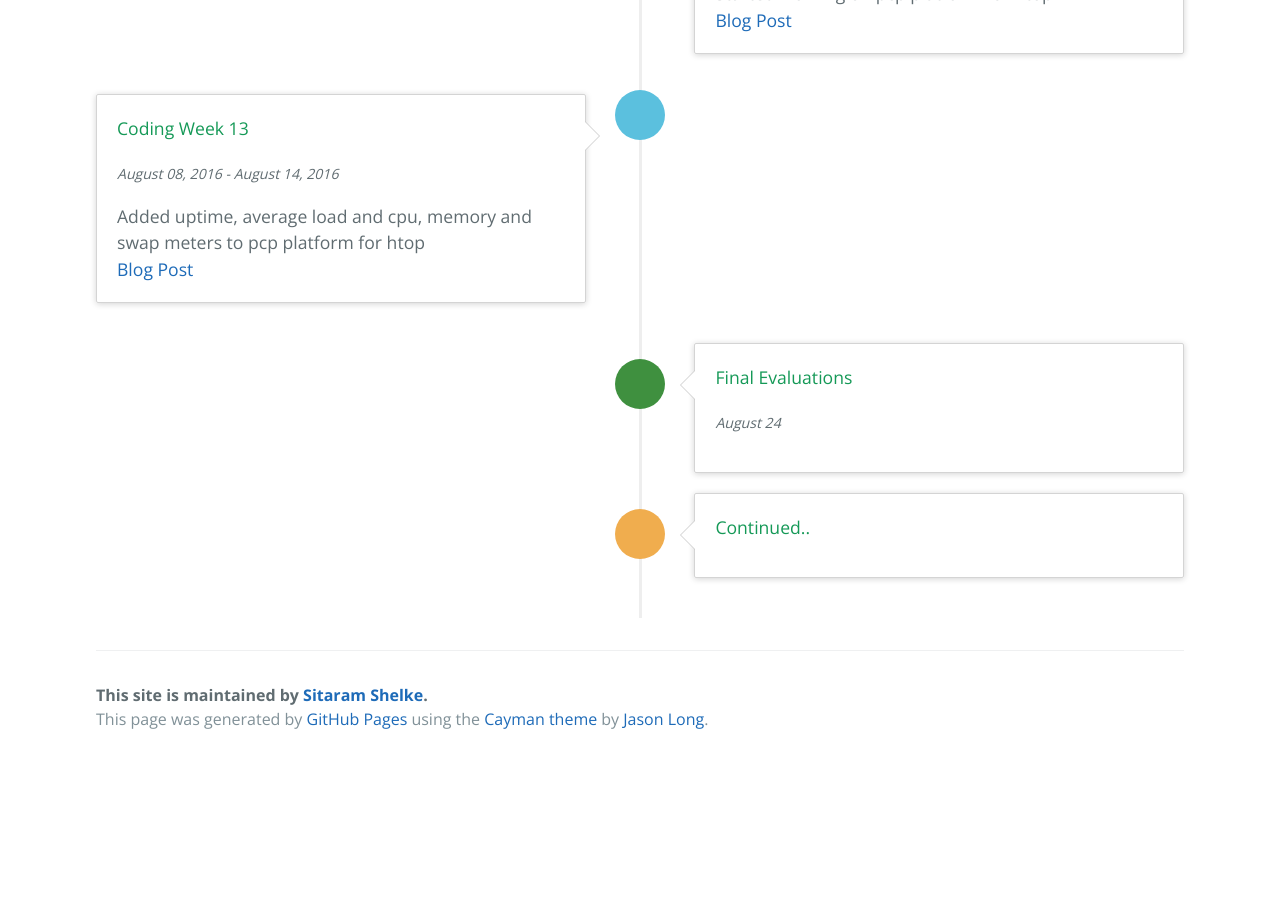
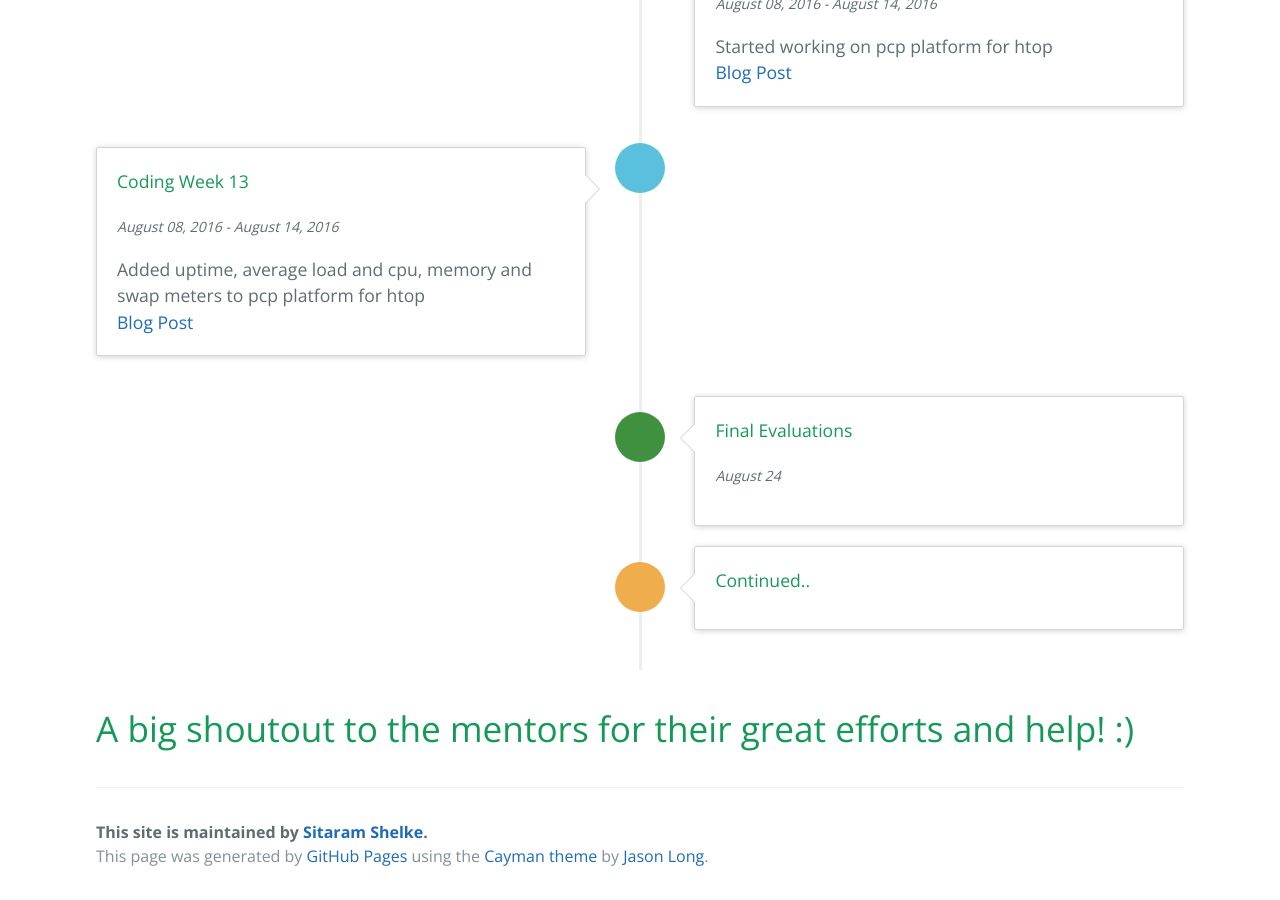
Before and after one commit to sitaramshelke/gsoc16, a Jekyll site: the page built from index.html, in a window 1280 px wide and 900 px high, scrolled down 4596 px. Built offline with Jekyll 4.4.1, drawn with Linux system fonts in a browser that asks for light colours; the list of posts is cut into pages by our own code; before the commit the page ends 5359 px from its top, so only the background shows below that; some of the changed text lies outside the part shown.

Commit message:
Add thanks for the mentors

```diff
--- a/index.html
+++ b/index.html
@@ -11,7 +11,11 @@ Performance Co-Pilot is an open source organisation maintaining the source for <
 <p>
 There are several widely used tools for monitoring system information. These tools do not consider the historical data and thus fail to analyze such information. Also these tools can only monitor local processes which restricts them from using on remote servers. pcp provides rich APIs to access historical information about local as well as remote processes. In this project we were able to implement pcp versions of popular linux system monitoring commands such as pidstat and mpstat. We have already started working to make htop work with pcp platform.
 </p>
-<h4>Mentor : <a href="https://github.com/ryandoyle">Ryan Doyle</a> </h4>
+<h4>Mentors :
+  <ul>
+    <li><a href="https://github.com/ryandoyle">Ryan Doyle</a></li>
+    <li><a href="https://github.com/natoscott">Nathan Scott</a></li>
+</h4>
 
 <h2> Work that got merged: </h2
 <p>
@@ -276,4 +280,6 @@ There are several widely used tools for monitoring system information. These too
         </li>
 
     </ul>
+
+    <h1> A big shoutout to the mentors for their great efforts and help! :) </h1>
 </div>
```
